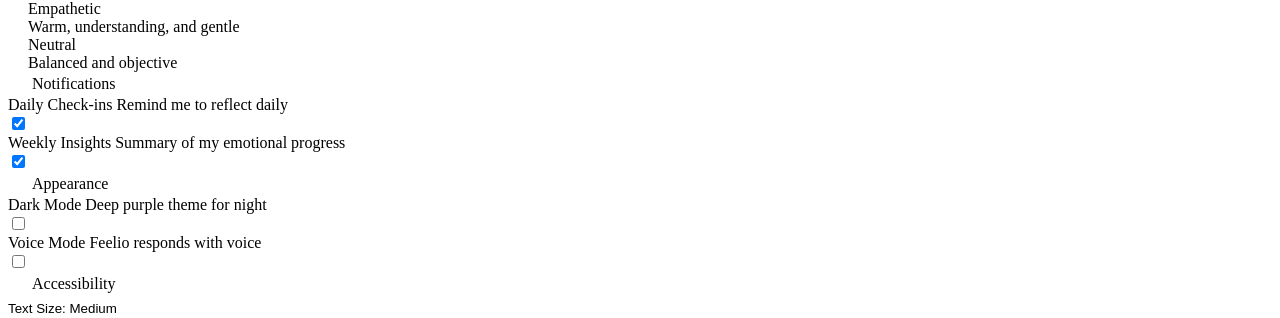
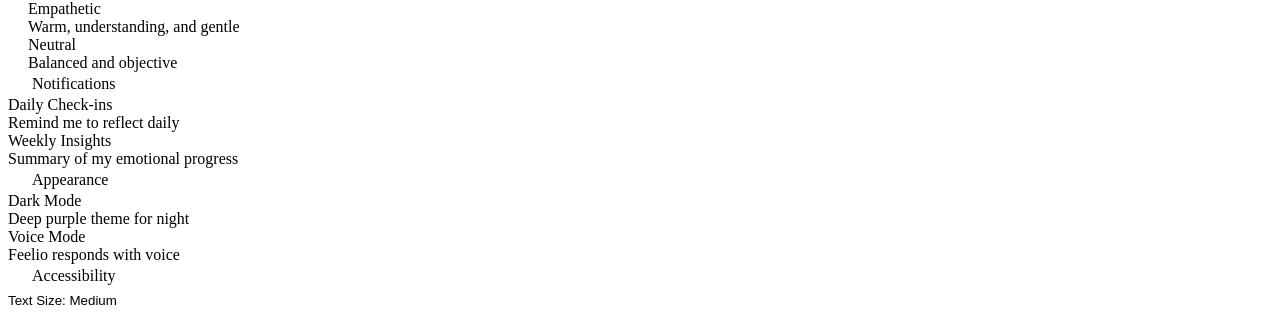
Before and after one commit to ChloeSVillaranda/ENGG519-FinalProject-AlexithymiaChatbot, a SvelteKit app in the folder LexiFeel/: page /settings in a window 1280 px wide. Shown: the part 202-520 px from the top of the page. Built offline with nearby package versions, Linux system fonts and the light colour scheme; some icons are missing.

Commit message:
Address code review feedback - Use ToggleSwitch component and fix onClick handlers
Co-authored-by: mahamjamal <105470763+mahamjamal@users.noreply.github.com>

```diff
--- a/LexiFeel/src/lib/components/PrimaryButton.svelte
+++ b/LexiFeel/src/lib/components/PrimaryButton.svelte
@@ -1,7 +1,7 @@
 <script lang="ts">
   import Icon from '@iconify/svelte';
 
-  export let onClick: () => void = () => {};
+  export let onClick: (() => void) | undefined = undefined;
   export let variant: 'primary' | 'secondary' | 'outline' = 'primary';
   export let icon: string | null = null;
   export let fullWidth: boolean = false;
--- a/LexiFeel/src/routes/journal/+page.svelte
+++ b/LexiFeel/src/routes/journal/+page.svelte
@@ -63,7 +63,7 @@
         bind:value={todayEvents}
         aria-label="What happened today"
       ></textarea>
-      <PrimaryButton variant="outline" icon="mdi:creation">
+      <PrimaryButton variant="outline" icon="mdi:creation" onClick={() => console.log('AI suggestions')}>
         AI suggestions
       </PrimaryButton>
     </SectionCard>
--- a/LexiFeel/src/routes/settings/+page.svelte
+++ b/LexiFeel/src/routes/settings/+page.svelte
@@ -87,64 +87,48 @@
     <!-- Notifications Section -->
     <div class="settings-card">
       <div class="card-header">
-        <Icon icon="mdi:bell-outline" width="24" color="#7c3aed" />
+        <Icon icon="mdi:bell-outline" width="24" color="var(--color-primary-700)" />
         <h3>Notifications</h3>
       </div>
 
       <div class="toggle-group">
-        <div class="toggle-item">
-          <div class="toggle-info">
-            <span class="toggle-label">Daily Check-ins</span>
-            <span class="toggle-description">Remind me to reflect daily</span>
-          </div>
-          <label class="toggle-switch">
-            <input type="checkbox" bind:checked={dailyCheckIns} />
-            <span class="slider"></span>
-          </label>
-        </div>
+        <ToggleSwitch
+          label="Daily Check-ins"
+          description="Remind me to reflect daily"
+          bind:checked={dailyCheckIns}
+          id="daily-checkins"
+        />
 
-        <div class="toggle-item">
-          <div class="toggle-info">
-            <span class="toggle-label">Weekly Insights</span>
-            <span class="toggle-description">Summary of my emotional progress</span>
-          </div>
-          <label class="toggle-switch">
-            <input type="checkbox" bind:checked={weeklyInsights} />
-            <span class="slider"></span>
-          </label>
-        </div>
+        <ToggleSwitch
+          label="Weekly Insights"
+          description="Summary of my emotional progress"
+          bind:checked={weeklyInsights}
+          id="weekly-insights"
+        />
       </div>
     </div>
 
     <!-- Appearance Section -->
     <div class="settings-card">
       <div class="card-header">
-        <Icon icon="mdi:moon-waning-crescent" width="24" color="#7c3aed" />
+        <Icon icon="mdi:moon-waning-crescent" width="24" color="var(--color-primary-700)" />
         <h3>Appearance</h3>
       </div>
 
       <div class="toggle-group">
-        <div class="toggle-item">
-          <div class="toggle-info">
-            <span class="toggle-label">Dark Mode</span>
-            <span class="toggle-description">Deep purple theme for night</span>
-          </div>
-          <label class="toggle-switch">
-            <input type="checkbox" bind:checked={darkMode} />
-            <span class="slider"></span>
-          </label>
-        </div>
+        <ToggleSwitch
+          label="Dark Mode"
+          description="Deep purple theme for night"
+          bind:checked={darkMode}
+          id="dark-mode"
+        />
 
-        <div class="toggle-item">
-          <div class="toggle-info">
-            <span class="toggle-label">Voice Mode</span>
-            <span class="toggle-description">Feelio responds with voice</span>
-          </div>
-          <label class="toggle-switch">
-            <input type="checkbox" bind:checked={voiceMode} />
-            <span class="slider"></span>
-          </label>
-        </div>
+        <ToggleSwitch
+          label="Voice Mode"
+          description="Feelio responds with voice"
+          bind:checked={voiceMode}
+          id="voice-mode"
+        />
       </div>
     </div>
 
```
